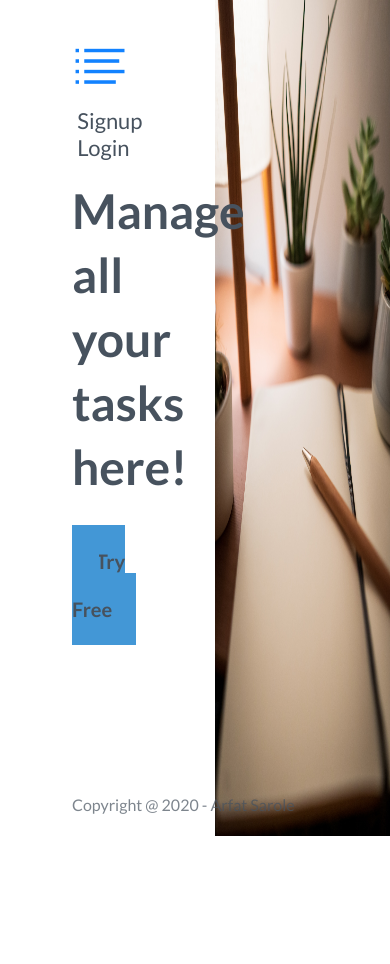
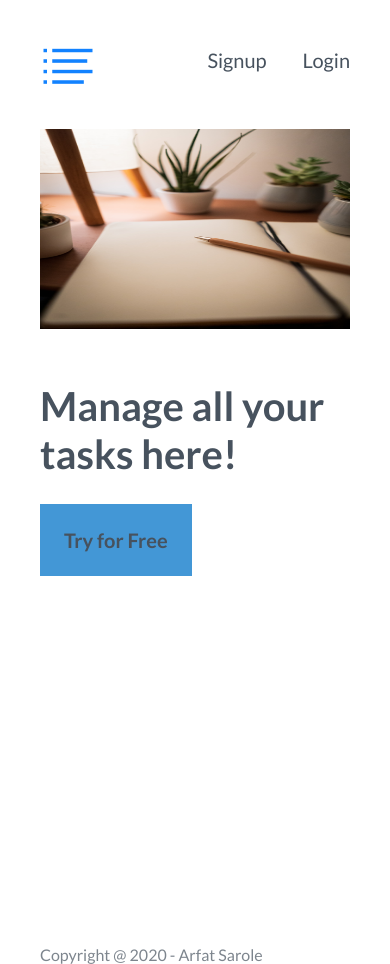
Before and after one commit to arfatS/task--manager, a PHP site: page / in a window 390 px wide. Before the commit the page ends 836 px from the top, so only its background shows below. Run offline with PHP 8.4, Linux system fonts and the light colour scheme.

Commit message:
mobile responsive

```diff
--- a/css/style.css
+++ b/css/style.css
@@ -21,6 +21,9 @@ body{
     width: 55%;
     padding: 40px 72px;
     box-sizing: border-box;
+}
+.main-image-mobile{
+    display: none;
 }
 .main-image{
     display: inline-block;
@@ -77,12 +80,10 @@ body{
     opacity: 0.7;
     text-align: left;
 }
-
 h2{
     margin: 0 0 40px;
     font-size: 32px;
 }
-
 .form-content{
     width: 30%;
     margin: 0 auto;
@@ -134,11 +135,9 @@ h2{
     top: 10px;
     right: 0px;
 }
-
 .tasks-content button{
     margin: 30px 0;
 }
-
 table{
     width: 100%;
     text-align: center;
@@ -152,11 +151,9 @@ table,th,td{
     border: 1px solid rgb(197, 202, 209);
     padding: 15px;
 }
-
 .check-task{
     width: 22px;
     height: 22px;
-;
 }
 .edit-task{
     color:#4397D6;
@@ -166,7 +163,6 @@ table,th,td{
     color:#ff0000;
     font-size: 22px;
 }
-
 .profile-content{
     margin-top: 60px;
     display: inline-block;
@@ -183,7 +179,6 @@ table,th,td{
     margin-top: -12px;
     font-size: 18px;
 }
-
 .update-form{
     display: inline-block;
     margin-left: 20%;
@@ -194,3 +189,60 @@ input[type='file']{
     padding: 10px;
     height: 41px;
 }
+
+@media only screen and (max-width: 768px) {
+    .main-image{
+        display: none;
+    }
+    .main{
+        width: 100%;
+    }
+    .main-image-mobile{
+        display: initial;
+    }
+    .main-image-mobile img{
+        margin-top: 30px;
+        width: 100%;
+        height: 400px;
+    }
+    .form-content{
+        width: 80%;
+    }
+    .update-form{
+        margin:50px 0;
+        width: 100%;
+    }
+    .table{
+        overflow-x: auto;
+    }
+    .footer{
+        bottom: 0px;
+        margin-bottom: 30px;
+    }
+}
+
+@media only screen and (max-width: 414px) {
+    .main, .main-content{
+        padding: 40px;
+    }
+    .auth-menu{
+        font-size: 20px;
+    }
+    .main-heading {
+        margin-top: 50px;
+        margin-bottom: 50px;
+        font-size: 40px;
+        line-height: 48px;
+        width: 100%;
+    }
+    .main-image-mobile img{
+        height: 200px;
+    }
+    .form-content{
+        width: 100%;
+        margin-top: 30px;
+    }
+    .footer{
+        bottom: -150px;
+    }
+}
--- a/index.html
+++ b/index.html
@@ -22,6 +22,10 @@
                 </div>
             </div>
 
+            <div class="main-image-mobile">
+                <img src="img/main.jpg" alt="main">
+            </div>
+
             <h1 class="main-heading">Manage all your tasks here!</h1>
             <a href="signup.html" class="main-button">Try for Free</a>
 
--- a/tasks.html
+++ b/tasks.html
@@ -24,6 +24,7 @@
 
         <div class="tasks-content">
             <button class="button">Add task</button>
+            <div class="table">
                 <table>
                     <thead>
                         <tr>
@@ -77,6 +78,8 @@
 
             </div>
 
+        </div>
+
         <div class="overview">
 
         </div>
```
Lines whose indentation alone changed are shown as unchanged.
